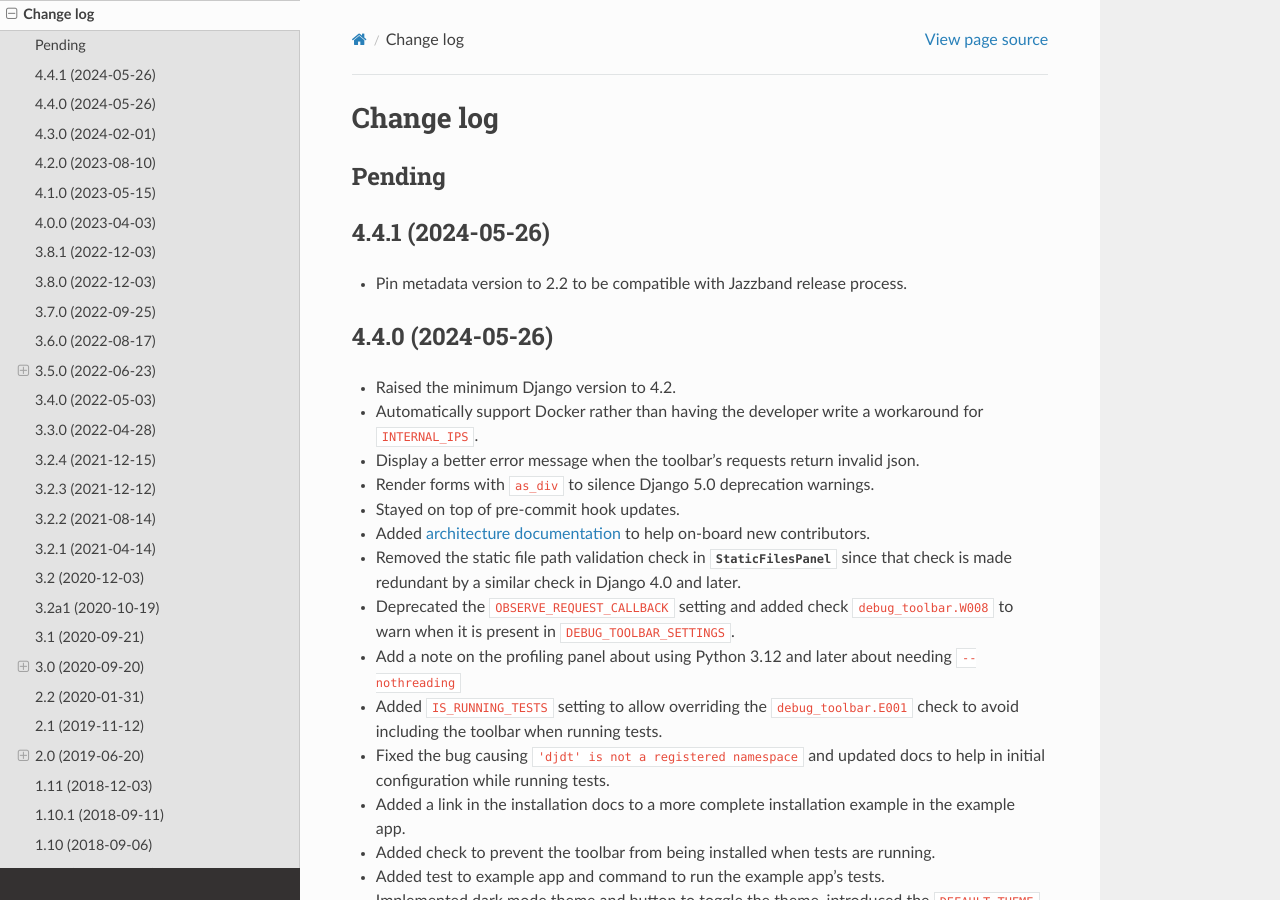
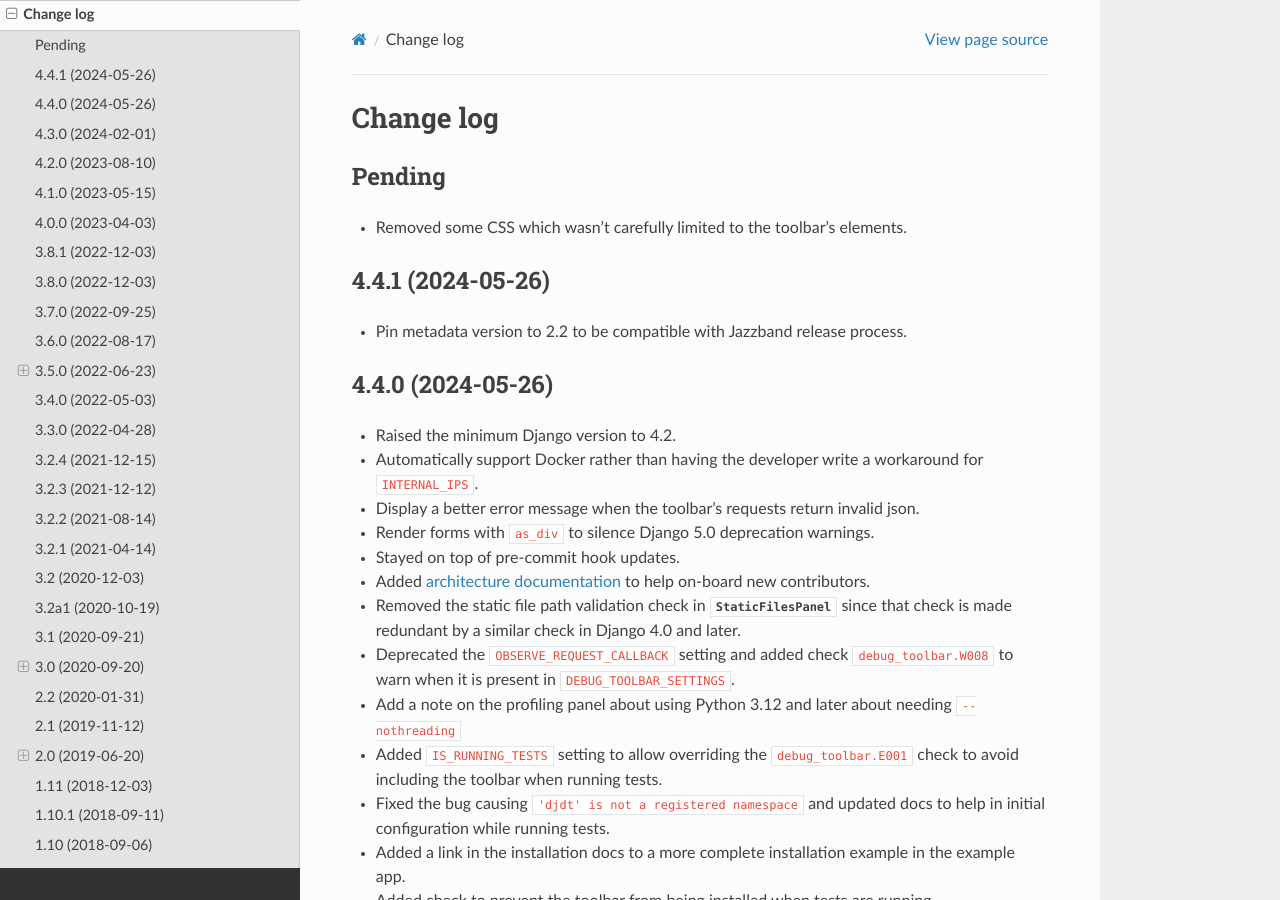
Before and after one commit to jazzband/django-debug-toolbar, a Sphinx documentation site: the page built from docs/changes.rst, in a window 1280 px wide and 900 px high. Built offline with Sphinx 7.4.7 and the Read the Docs theme 2.0.0, drawn with Linux system fonts in a browser that asks for light colours.

Commit message:
Add a changelog entry

```diff
--- a/docs/changes.rst
+++ b/docs/changes.rst
@@ -3,6 +3,8 @@
 
 Pending
 -------
+
+* Removed some CSS which wasn't carefully limited to the toolbar's elements.
 
 
 4.4.1 (2024-05-26)
```
